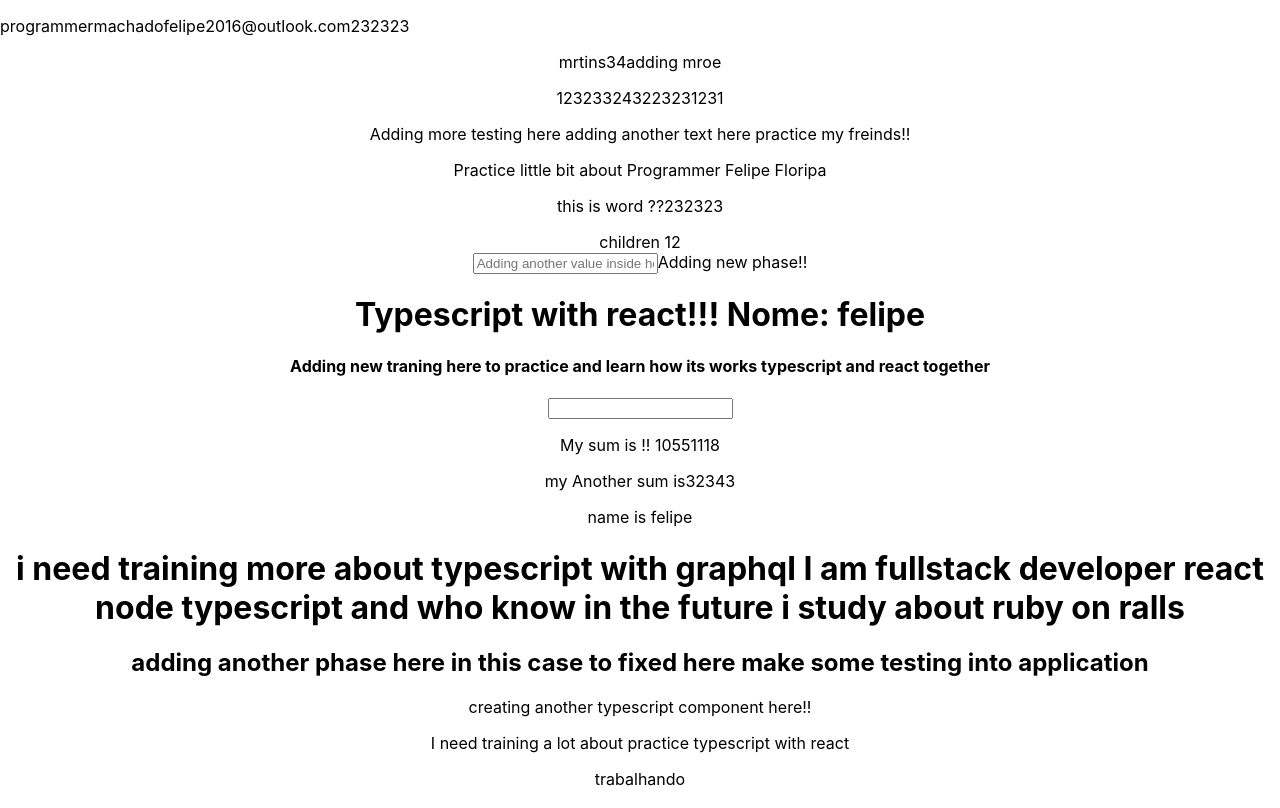
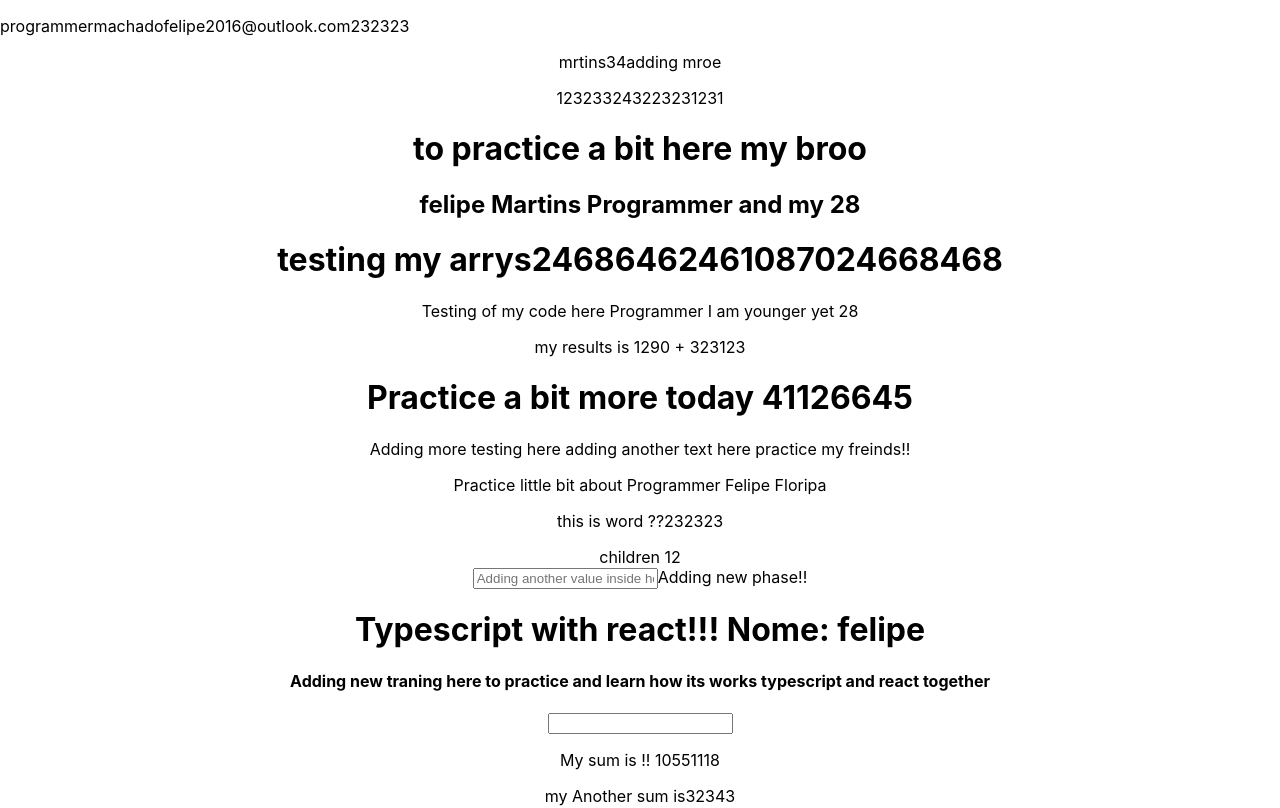
Before and after one commit to felipe-programador-18/Typecript-react, a React (Create React App) app in the folder react-typecript/: page / in a window 1280 px wide. Shown: the top 808 px of the page. Built offline with nearby package versions, Linux system fonts and the light colour scheme.

Commit message:
c25-to practice more about typescript and basic concept

```diff
--- a/react-typecript/src/App.tsx
+++ b/react-typecript/src/App.tsx
@@ -17,6 +17,7 @@ import ThrirdCode from './Component/ThirdComponent';
 import { PracticeLittle } from './Component/practice';
 import { Cadastre } from './Component/morePractice';
 import { TreatedCode } from './Component/otherCode';
+import { PracticeMoreAndMore } from './Component/handsonType';
 
 
 
@@ -24,7 +25,7 @@ import { TreatedCode } from './Component/otherCode';
 //creating another code about type
 type AddingTest =  string | null
 
-
+// put on hands the act Maneee Typescript
 interface AddingContext{
  age: string
  project: string
@@ -63,6 +64,14 @@ const working :Boolean = true
 const Greetings = (a:String): String => {
    return `name is ${a}`
 }
+
+let f:number =5435
+let g:number=7567
+
+const PartMore = (f:number, g:number) => {
+  return f*g
+}
+
 
 const phase:string ='I am fullstack developer react node typescript and who know in the future i study about ruby on ralls  '
 
@@ -137,6 +146,14 @@ const assistMenting:TestingMore={
     <PracticeMore/>
     <AnotherContext/>
 
+    <PracticeMoreAndMore
+     name={'felipe Martins Programmer'}
+     age={28}
+     arrys={[12,3,43,23,123,5435,123,34234]}
+      />
+
+    <h1>Practice a bit more today {PartMore(f,g)}</h1>
+
     {receive && <p>Adding more testing here {receiveanother}</p>}
 
      <CreateMore age={232323}  name='Programmer Felipe Floripa' children={[12]}  />
--- /dev/null
+++ b/react-typecript/src/Component/handsonType.tsx
@@ -0,0 +1,36 @@
+import React from 'react'
+
+export interface AnotherPropsHere{
+    name:string
+    age: number
+    arrys:number[]
+}
+
+let nome:string="Programmer"
+let idade:number=28
+let testA:number=1290
+let testB:number =323123
+
+const FelipeOne = (nome:string,idade:number) =>{
+    return nome + " I am younger yet " + idade
+}
+
+const ShowMyResults = (testA:number, testB:number) => {
+ return `${testA} + ${testB}`
+
+}
+
+
+//Typescript a bit!!!
+export const PracticeMoreAndMore = ({name, age, arrys }:AnotherPropsHere) => {
+
+    return(<>
+    <h1>to practice a bit here my broo</h1>
+    <h2>{name} and my {age}</h2>
+    <h1>testing my arrys{arrys.map((arr) => arr*2) }</h1>
+
+     <p>Testing of my code here {FelipeOne(nome, idade)} </p>
+     <p>my results is {ShowMyResults(testA, testB)} </p>
+
+    </>)
+}
```
